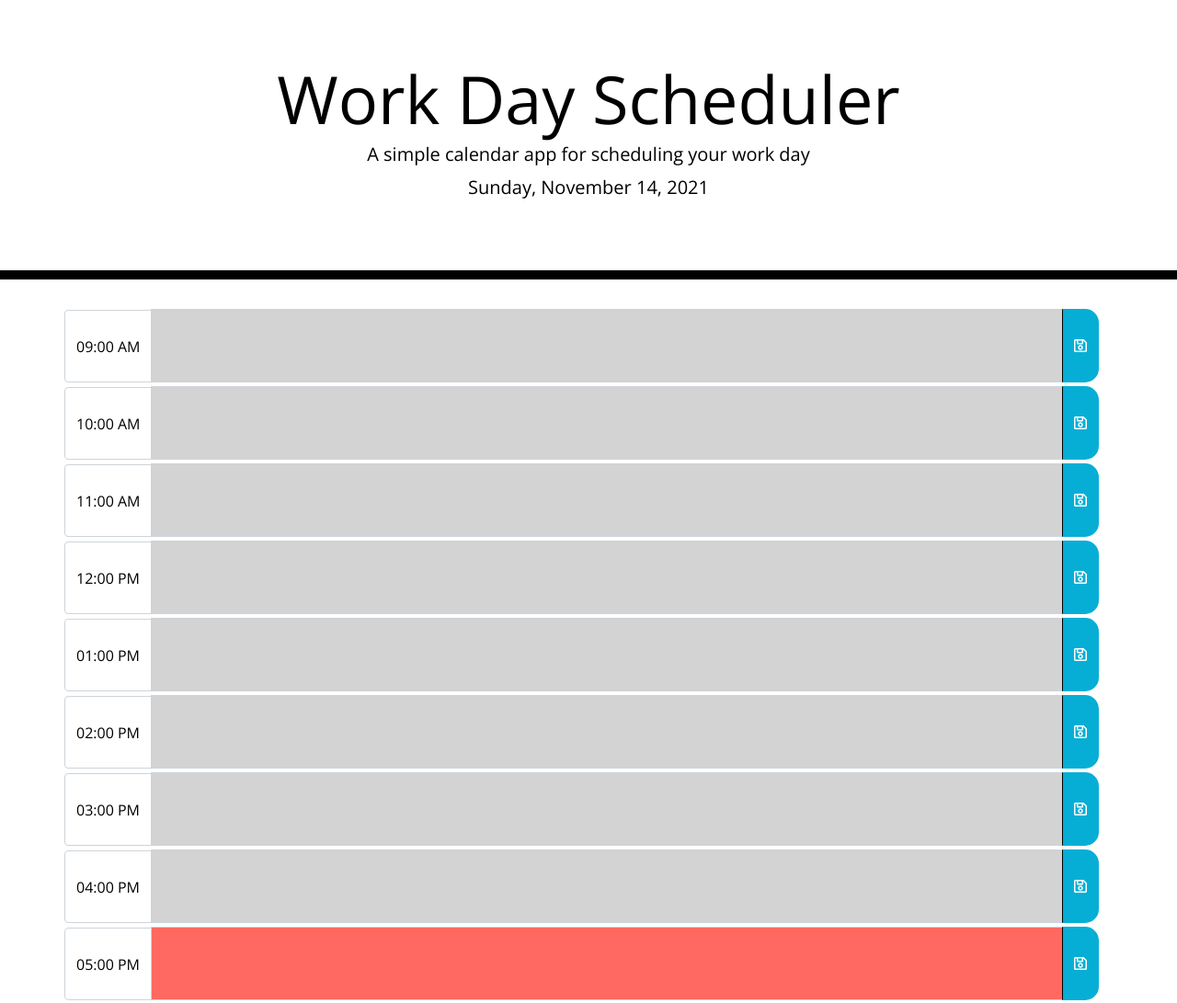
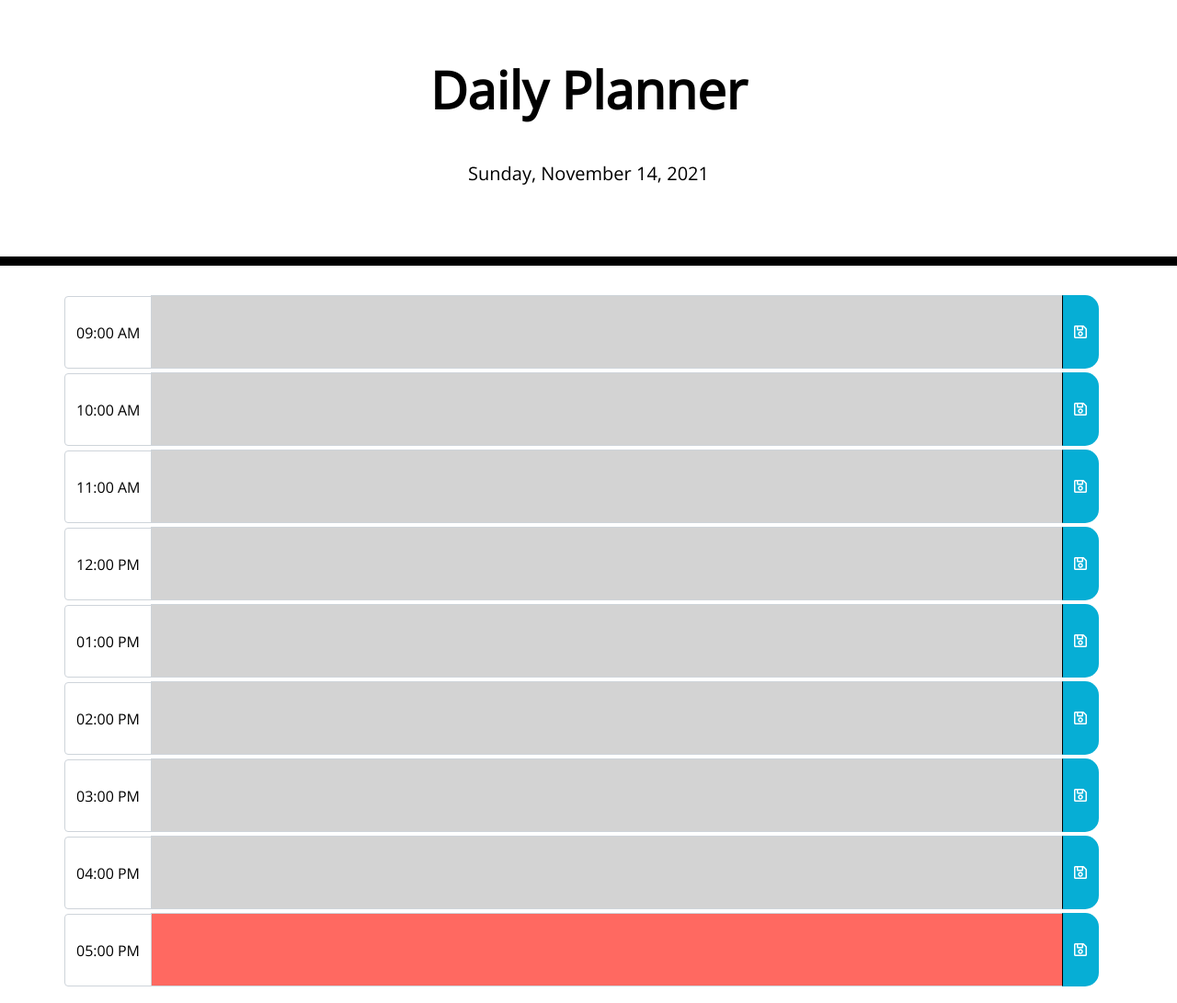
Before and after one commit to Rush0218/daily-planner, a plain HTML site: page index.html in a window 1280 px wide. Shown: the whole page at 92% size. Drawn offline with nearby package versions, Linux system fonts and the light colour scheme.

Commit message:
cleaned up js/html

```diff
--- a/assets/js/script.js
+++ b/assets/js/script.js
@@ -11,11 +11,11 @@ window.onload = function() {
     fivePm();
 }
 
-var date = document.querySelector("#currentDay");
+//create var to track real time
 var time = new Date().getHours();
 
-
 //when planner is opened the current date is displayed
+var date = document.querySelector("#currentDay");
 var currentDate = moment().format("dddd, LL");
 date.append(currentDate);
 
--- a/index.html
+++ b/index.html
@@ -18,13 +18,12 @@
       rel="stylesheet"
     />
     <link rel="stylesheet" href="assets/css/style.css" />
-    <title>Work Day Scheduler</title>
+    <title>Daily Planner</title>
   </head>
 
   <body>
     <header class="jumbotron">
-      <h1 class="display-3">Work Day Scheduler</h1>
-      <p class="lead">A simple calendar app for scheduling your work day</p>
+      <h1 class="display-4 mb-5 font-weight-bold">Daily Planner</h1>
       <p id="currentDay" class="lead"></p>
     </header>
 
@@ -119,7 +118,7 @@
       </div>
 
       <!--5pm-->
-      <div class="input-group mb-1">
+      <div class="input-group mb-5">
         <div class="input-group-prepend row">
           <span class="hour input-group-text">05:00 PM</span>
         </div>
@@ -128,10 +127,6 @@
           <button id="button05" class="btn saveBtn"><i class="far fa-save"></i></button>
         </div>
       </div>
-
-
-
-
     </div>
 
     <script src="https://code.jquery.com/jquery-3.4.1.min.js"></script>
```
